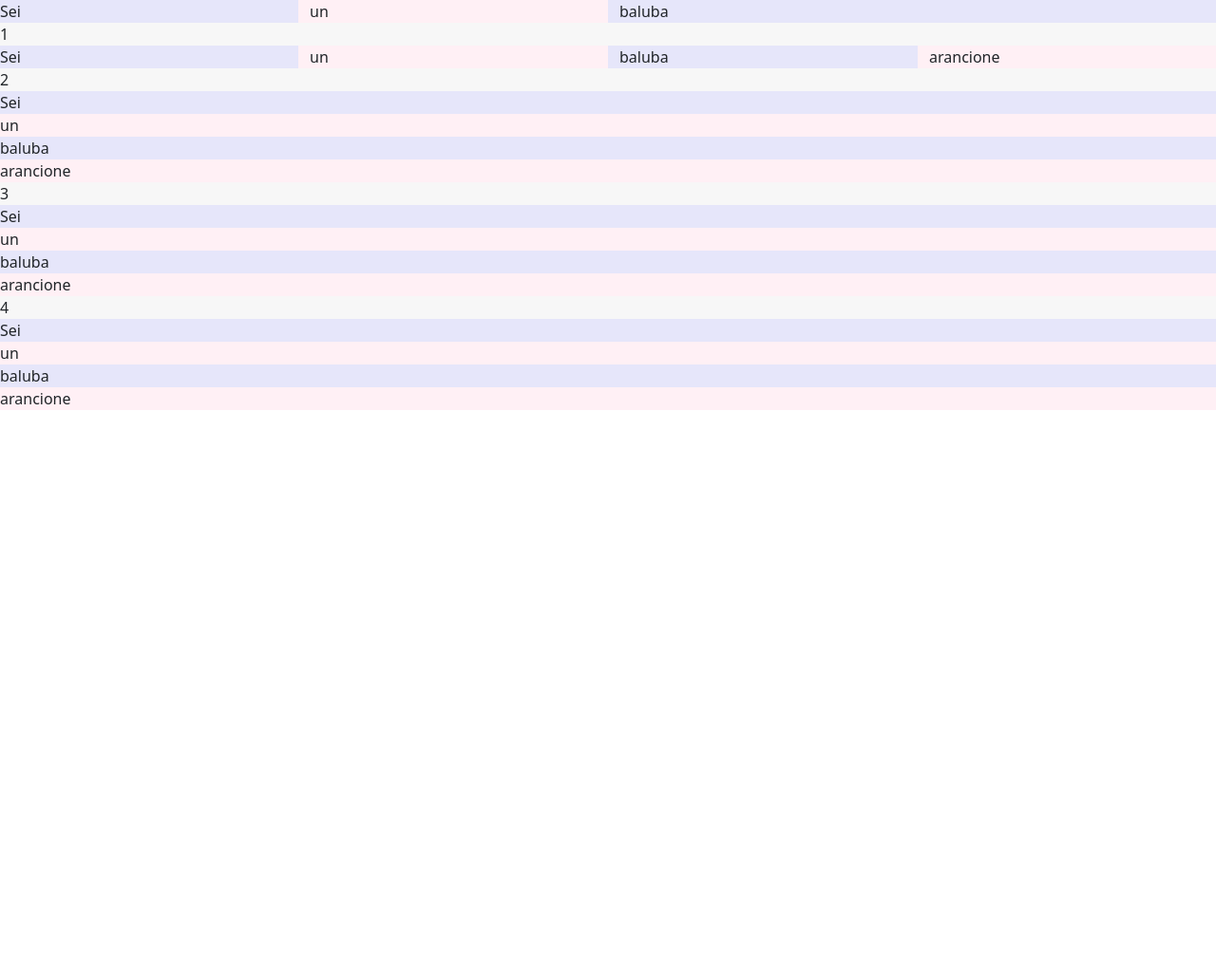
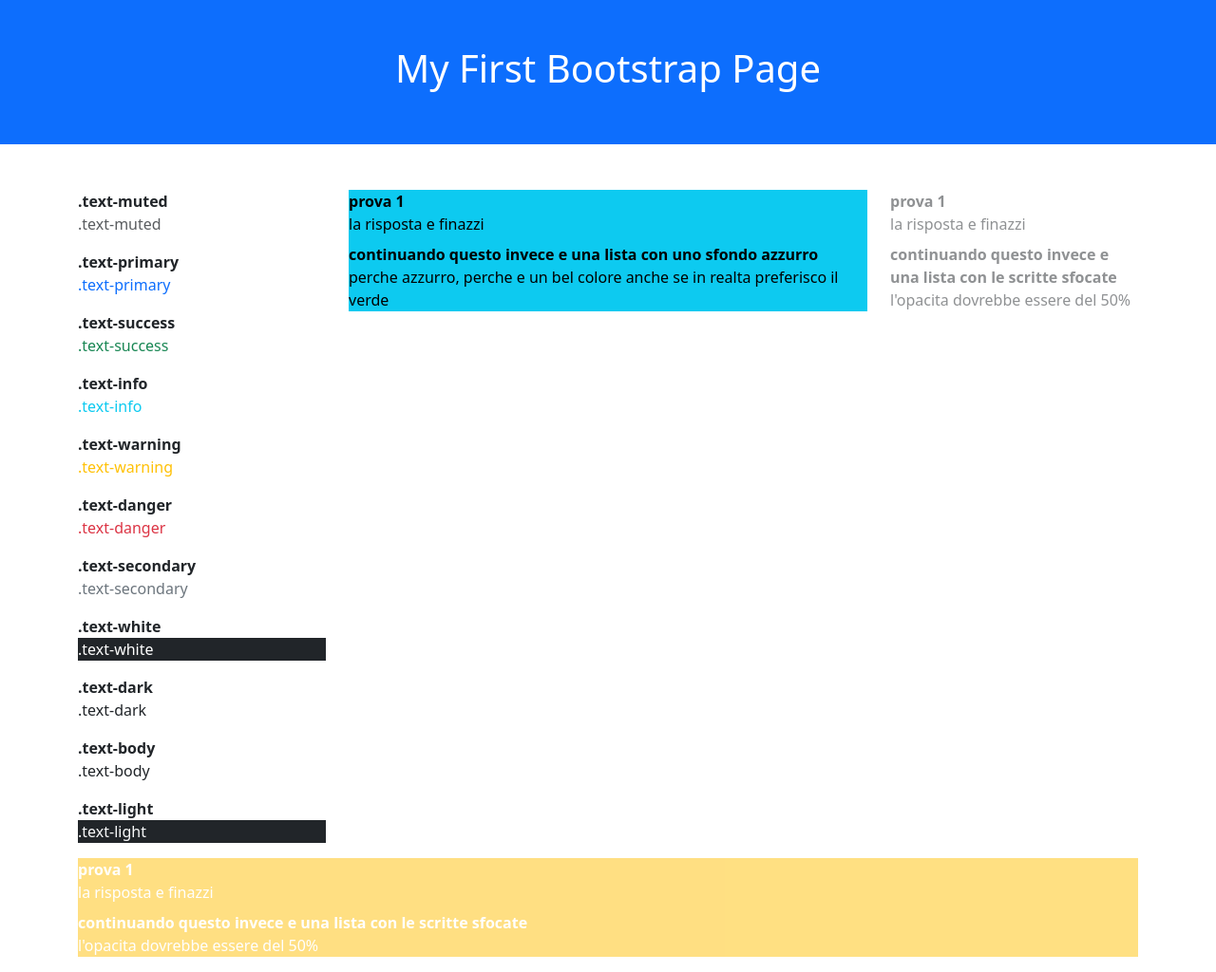
Before and after one commit to SimoneFinessi/BOOTSTRAP, a plain HTML site: page BTS_2/BTS_2.2.html in a window 1280 px wide. Shown: the whole page at 95% size. Before the commit the page ends 800 px from the top, so only its background shows below. Drawn offline with nearby package versions, Linux system fonts and the light colour scheme.

Commit message:
finito es 2

```diff
--- a/BTS_2/BTS_2.2.html
+++ b/BTS_2/BTS_2.2.html
@@ -2,37 +2,63 @@
     <link href="https://cdn.jsdelivr.net/npm/bootstrap@5.3.1/dist/css/bootstrap.min.css" rel="stylesheet">
 </head>
 <body>
-    <div class="row">
-        <div class="col-sm-6 col-lg-3" style="background-color:lavender;"> Sei </div>
-         <div class="col-sm-6 col-lg-3" style="background-color:lavenderblush;">un</div>
-         <div class="col-sm-12 col-lg-6" style="background-color:lavender;">baluba</div>
-       </div>
-       <div class="col-12" style="background-color:rgb(247, 247, 247);">1</div>
-       <div class="row">
-        <div class="col-12 col-xl-3" style="background-color:lavender;"> Sei </div>
-         <div class="col-12 col-xl-3" style="background-color:lavenderblush;">un</div>
-         <div class="col-12 col-xl-3" style="background-color:lavender;">baluba</div>
-         <div class="col-12 col-xl-3" style="background-color:lavenderblush;">arancione</div>
+    <div class="container-fluid p-5 bg-primary text-white text-center">
+        <h1>My First Bootstrap Page</h1>
+      </div>
+
+      <div class="container mt-5">
+        <div class="row">
+          <div class="col-sm-4 col-lg-3">
+           <dl>
+            <dt>.text-muted</dt>
+            <dd><p class="text-muted">.text-muted</p></dd>
+            <dt>.text-primary</dt>
+            <dd> <p class="text-primary">.text-primary</p></dd>
+            <dt>.text-success</dt>
+            <dd><p class="text-success">.text-success</p></dd>
+            <dt>.text-info</dt>
+            <dd><p class="text-info">.text-info</p></dd>
+            <dt>.text-warning</dt>
+            <dd><p class="text-warning">.text-warning</p></dd>
+            <dt>.text-danger</dt>
+            <dd><p class="text-danger">.text-danger</p></dd>
+            <dt>.text-secondary</dt>
+            <dd><p class="text-secondary">.text-secondary</p></dd>
+            <dt>.text-white</dt>
+            <dd> <p class="text-white bg-dark">.text-white</p></dd>
+            <dt>.text-dark</dt>
+            <dd><p class="text-dark">.text-dark</p></dd>
+            <dt>.text-body</dt>
+            <dd><p class="text-body">.text-body</p></dd>
+            <dt>.text-light</dt>
+            <dd> <p class="text-light bg-dark">.text-light</p></dd>
+           </dl>
+            </div>
+
+           <div class="col-sm-4  col-lg-6">
+           <dl class="text-bg-info ">
+            <dt>prova 1</dt>
+            <dd>la risposta e finazzi</dd>
+            <dt>continuando questo invece e una lista con uno sfondo azzurro</dt>
+            <dd>perche azzurro, perche e un bel colore anche se in realta preferisco il verde</dd>
+            </dl>
+           </div>
+          <div class="col-sm-4 col-lg-3">
+            <dl class="opacity-50">
+                <dt>prova 1</dt>
+                <dd>la risposta e finazzi</dd>
+                <dt>continuando questo invece e una lista con le scritte sfocate</dt>
+                <dd>l'opacita dovrebbe essere del 50%</dd>
+                </dl>
+            </div>
+            <div class="col-sm-6 col-lg-12">
+                <dl class="opacity-50 text-bg-warning text-white">
+                    <dt>prova 1</dt>
+                    <dd>la risposta e finazzi</dd>
+                    <dt>continuando questo invece e una lista con le scritte sfocate</dt>
+                    <dd>l'opacita dovrebbe essere del 50%</dd>
+                </dl>
+            </div>
         </div>
-        <div class="col-12" style="background-color:rgb(247, 247, 247);">2</div>
-       <div class="row">
-        <div class="col-lg-6 col-xl-12 col-12" style="background-color:lavender;"> Sei </div>
-         <div class="col-lg-6 col-xl-12 col-12" style="background-color:lavenderblush;">un</div>
-         <div class="col-lg-6 col-xl-12 col-12" style="background-color:lavender;">baluba</div>
-         <div class="col-lg-6 col-xl-12 col-12" style="background-color:lavenderblush;">arancione</div>
-        </div>
-        <div class="col-12" style="background-color:rgb(247, 247, 247);">3</div>
-        <div class="row">
-         <div class="col-sm-8 col-md-12 col-12" style="background-color:lavender;"> Sei </div>
-          <div class="col-sm-4 col-md-12 col-12" style="background-color:lavenderblush;">un</div>
-          <div class="col-sm-4 col-md-12 col-12" style="background-color:lavender;">baluba</div>
-          <div class="col-sm-8 col-md-12 col-12" style="background-color:lavenderblush;">arancione</div>
-         </div>
-         <div class="col-12" style="background-color:rgb(247, 247, 247);">4</div>
-        <div class="row">
-         <div class="col-12 " style="background-color:lavender;"> Sei </div>
-          <div class="col-12 " style="background-color:lavenderblush;">un</div>
-          <div class="col-12 " style="background-color:lavender;">baluba</div>
-          <div class="col-12 " style="background-color:lavenderblush;">arancione</div>
-         </div>
+      </div>
 </body>
```
Also changed, not shown: BTS_2/BTS_2.1.html (+5 -2 lines).
